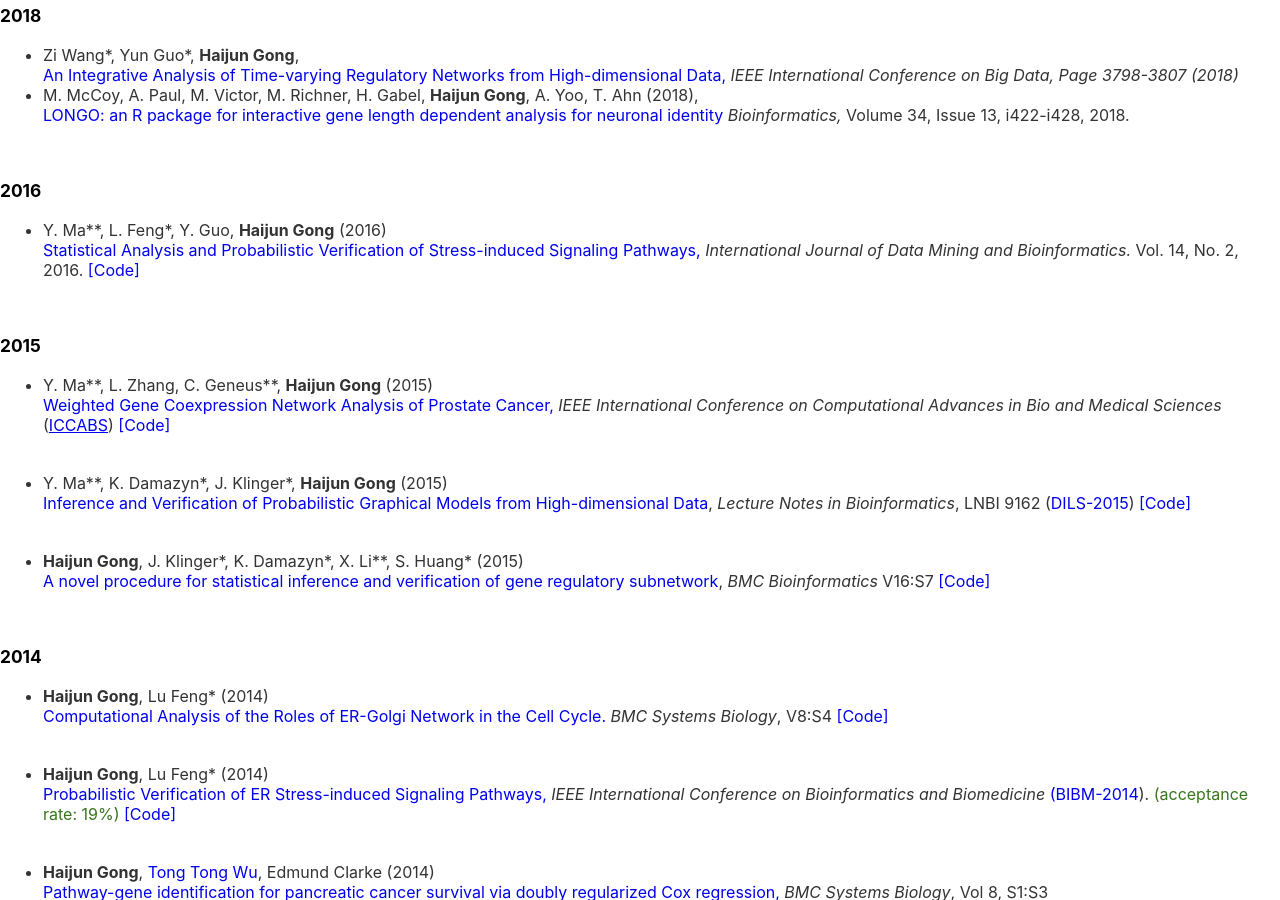
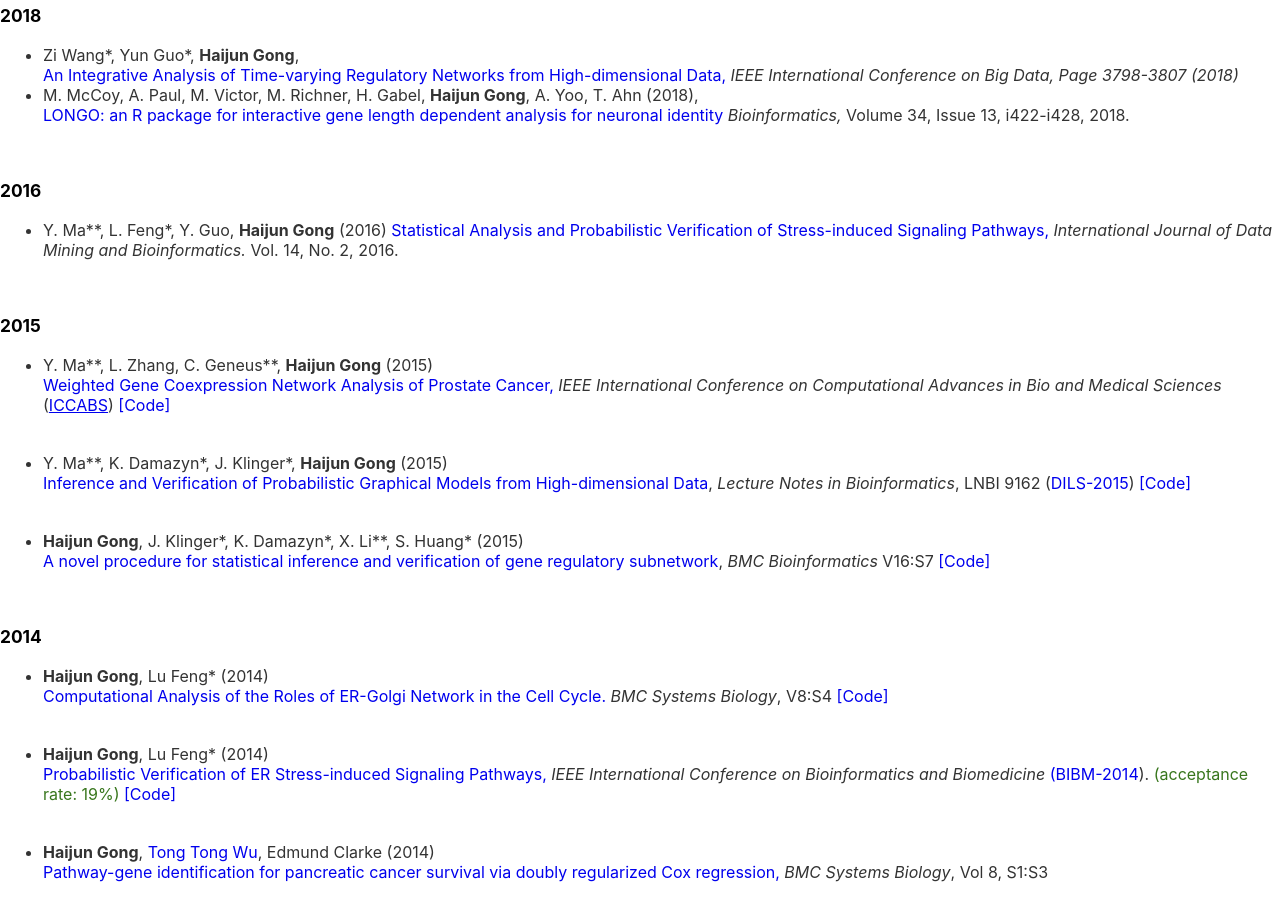
Before and after one commit to GongData/gongData.github.io, a Jekyll site: the page built from _pages/Research.md, in a window 1280 px wide and 900 px high, scrolled down 997 px. Built offline with Jekyll 4.4.1, drawn with Linux system fonts in a browser that asks for light colours.

Commit message:
Update Research.md

```diff
--- a/_pages/Research.md
+++ b/_pages/Research.md
@@ -185,19 +185,14 @@ LONGO: an R package for interactive gene length dependent analysis for neuronal
 <p style="margin: 0in 0in 0pt; font-size: 12pt;">&nbsp;</p>
 <p style="margin: 0in 0in 0pt; font-size: 13pt;"><b><font color="#000000">2016</font></b></p>
 
-
 <table class="pp">
  <td class="p1">
   <ul>  <div id="tagCB_tagjournal_tagKL_155">
 
-    <li>  Y. Ma**, L. Feng*, Y. Guo, <b>Haijun Gong</b> (2016)
-  <br>
+<li>  Y. Ma**, L. Feng*, Y. Guo, <b>Haijun Gong</b> (2016)
 <a style="text-decoration:none" href="http://www.inderscience.com/info/inarticle.php?artid=74683">
 Statistical Analysis and Probabilistic Verification of Stress-induced Signaling Pathways,</a>
    <i>International Journal of Data Mining and Bioinformatics. </i>Vol. 14, No. 2, 2016.
-
-<a style="text-decoration:none" href="http://mathstat.slu.edu/~gong/research/IJDMB.zip"> [Code]</a>
-
 <br>
 
 </li>  </div></ul>
```
